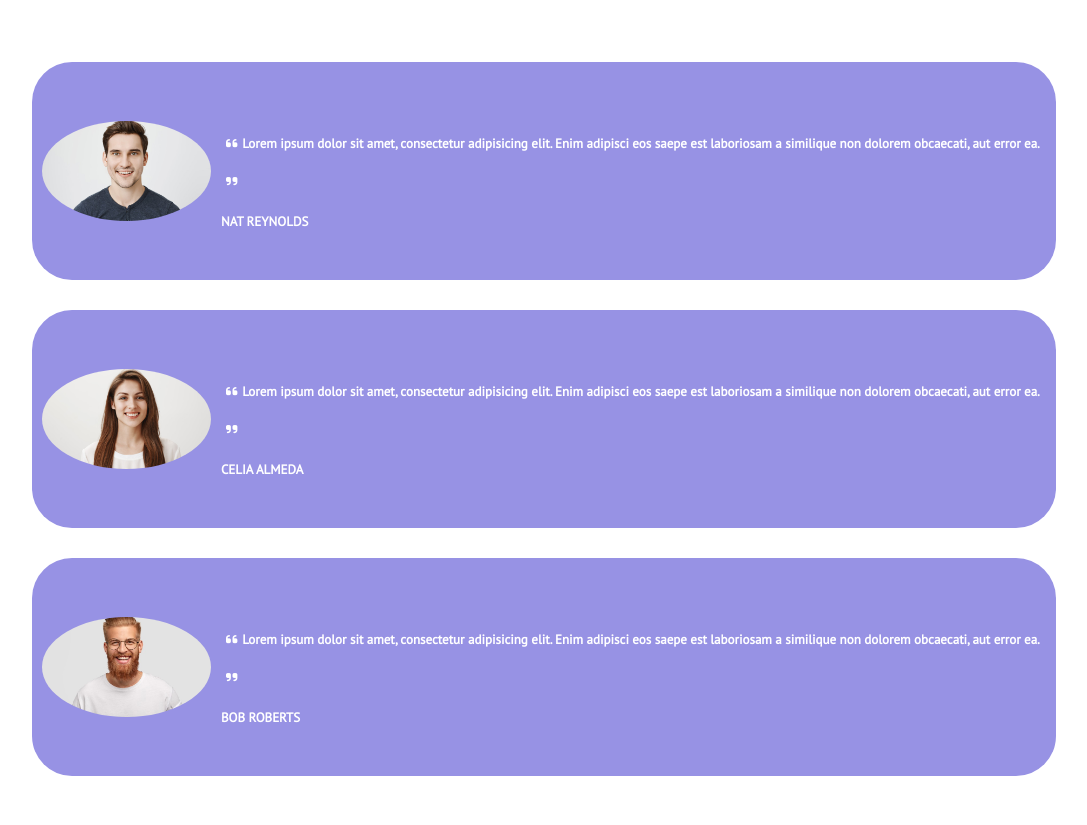
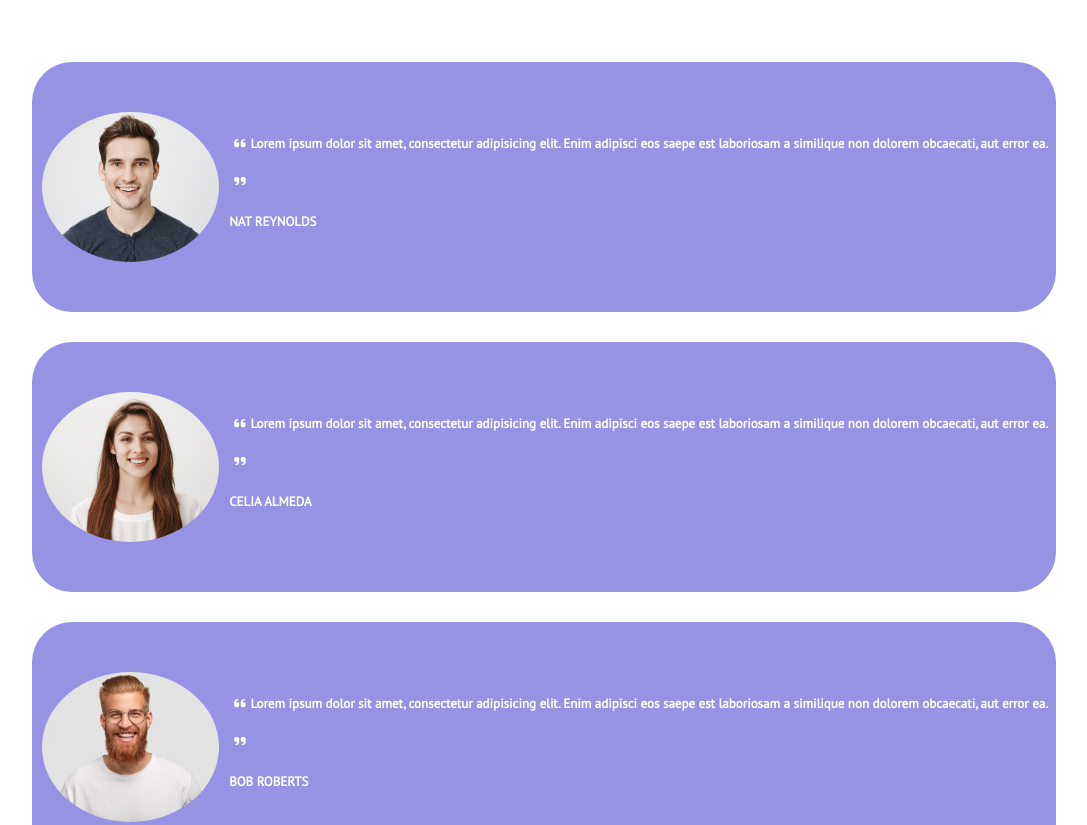
Before and after one commit to Ale-1407/htmlcss-responsive-layout, a plain HTML site: page index.html in a window 1280 px wide. Shown: the part 2812-3637 px from the top of the page, without its empty margins (96-1183 px from the left). Drawn offline with Linux system fonts and the light colour scheme.

Commit message:
section testimonials desktop

```diff
--- a/assets/css/style.css
+++ b/assets/css/style.css
@@ -480,7 +480,7 @@ footer{
 
     .test{
         margin: auto 10px;
-        width: 170px;
+        width: 160px;
         height: 100px;
         background-size: cover;
         margin-left: 10px;
@@ -564,4 +564,9 @@ footer{
         padding-bottom: 20px;
         font-size: 13px;
     }
+
+    .test{
+        width: 180px;
+        height: 150px;
+    }
 }
```
